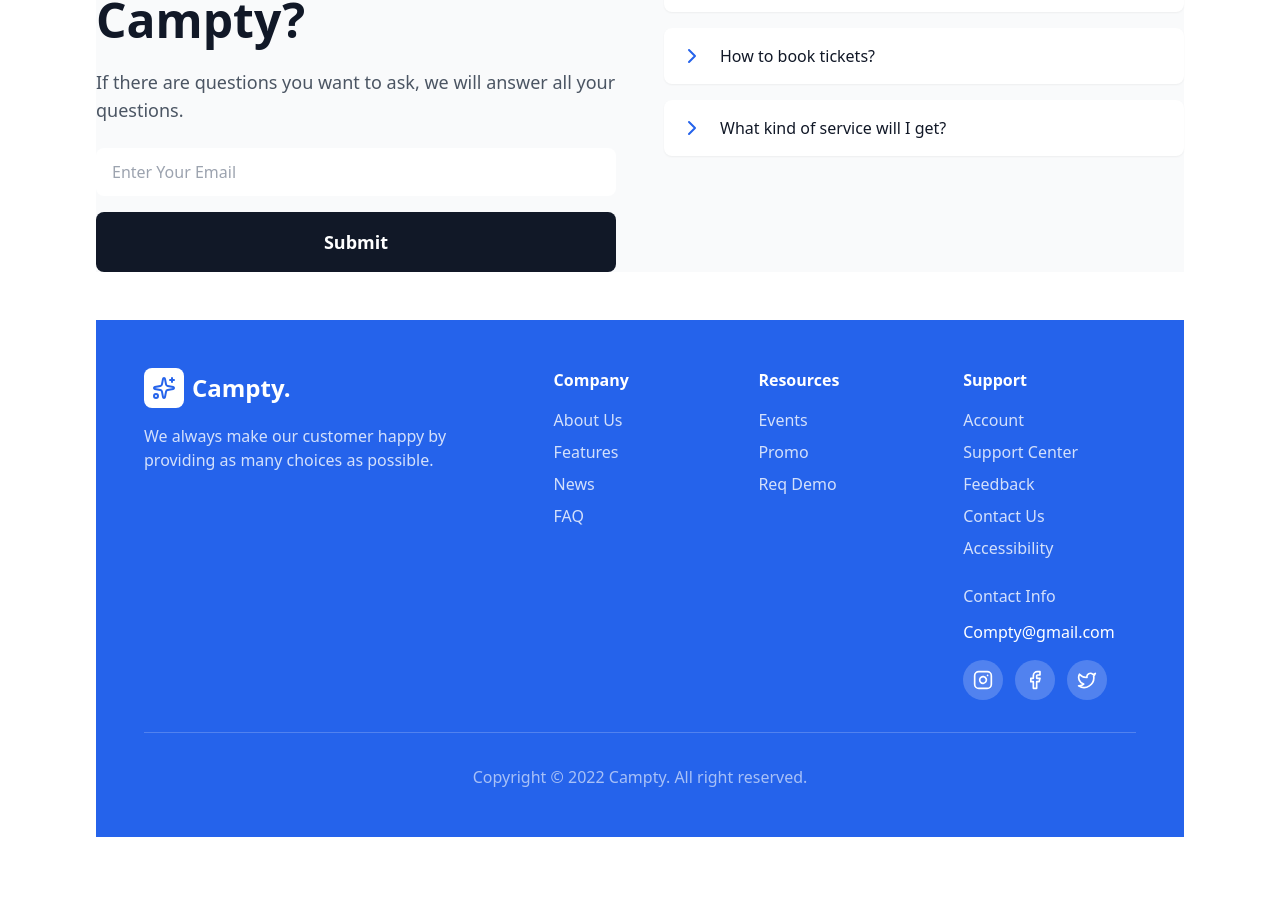
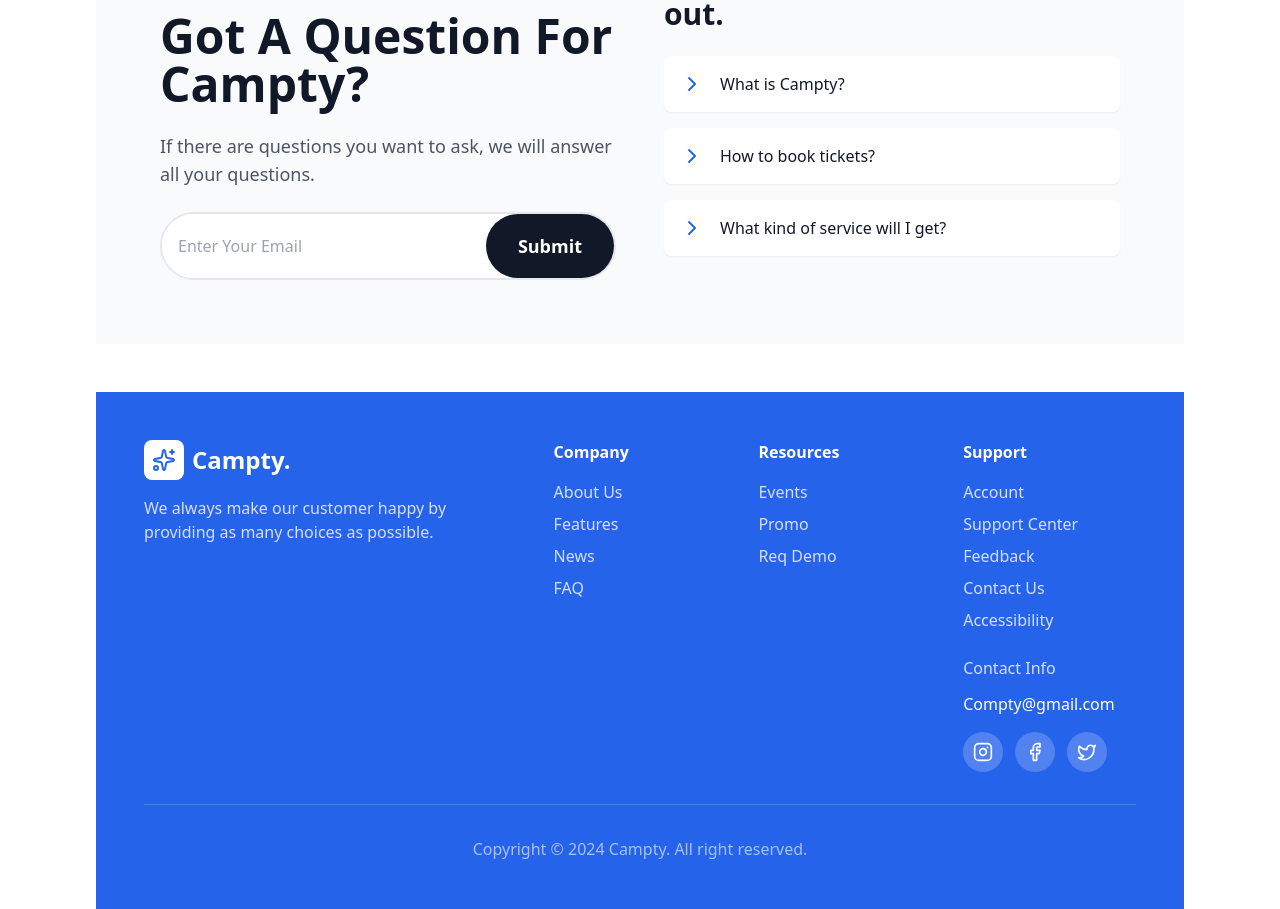
Before and after one commit to ihirwepatrick/compty-landing, a Next.js app: page / in a window 1280 px wide. Shown: the part 3387-4296 px from the top of the page. Before the commit the page ends 4224 px from the top, so only its background shows below. Built offline with nearby package versions, Linux system fonts and the light colour scheme.

Commit message:
[UPDATE]: CTA Update

```diff
--- a/components/sections/FAQ.tsx
+++ b/components/sections/FAQ.tsx
@@ -26,7 +26,7 @@ const FAQ = () => {
     <section
       ref={ref}
       id="contact"
-      className="bg-gray-50 container mx-auto"
+      className="bg-gray-50 container mx-auto p-16"
     >
       <div className="grid md:grid-cols-2 gap-12">
         {/* Left - Contact Form */}
@@ -56,20 +56,20 @@ const FAQ = () => {
             If there are questions you want to ask, we will answer all your
             questions.
           </p>
-          <form onSubmit={handleSubmit} className="space-y-4">
+          <form onSubmit={handleSubmit} className="flex flex-row rounded-full bg-white border-2 border-gray-200">
             <input
               type="email"
               placeholder="Enter Your Email"
               value={email}
               onChange={(e) => setEmail(e.target.value)}
-              className="w-full px-4 py-3 border-12 border-gray-200 rounded-lg focus:outline-none focus:border-primary-blue"
+              className="w-full px-4 h-16 rounded-l-full border-gray-200 rounded-lg focus:outline-none focus:border-primary-blue"
               required
             />
             <motion.button
               whileHover={{ scale: 1.05 }}
               whileTap={{ scale: 0.95 }}
               type="submit"
-              className="w-full px-8 py-4 bg-gray-900 text-white rounded-lg font-semibold text-lg"
+              className="w-auto px-8 h-16 bg-gray-900 text-white rounded-full font-semibold text-lg"
             >
               Submit
             </motion.button>
--- a/components/sections/Footer.tsx
+++ b/components/sections/Footer.tsx
@@ -14,7 +14,6 @@ const Footer = () => {
     resources: ["Events", "Promo", "Req Demo"],
     support: ["Account", "Support Center", "Feedback", "Contact Us", "Accessibility"],
   };
-
   const socialIcons = [
     { name: "instagram", icon: Instagram },
     { name: "facebook", icon: Facebook },
@@ -165,7 +164,8 @@ const Footer = () => {
           transition={{ delay: 0.7, duration: 0.6 }}
           className="border-t border-white/20 pt-8 text-center text-white/60"
         >
-          <p>Copyright © 2022 Campty. All right reserved.</p>
+
+          <p>Copyright © 2024 Campty. All right reserved.</p>
         </motion.div>
       </div>
     </motion.footer>
```
